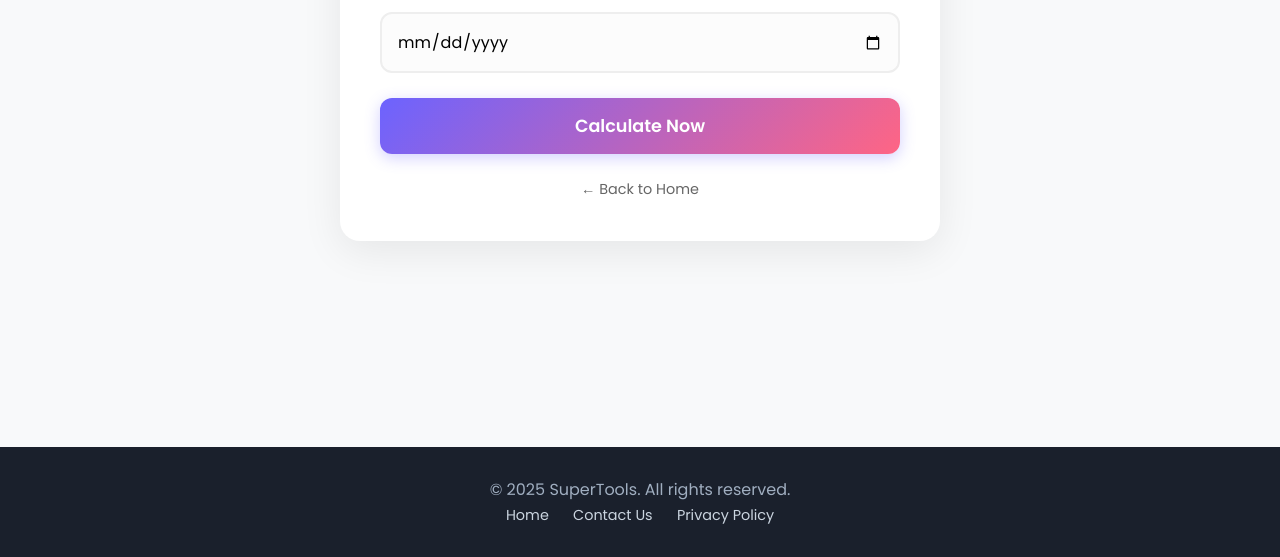
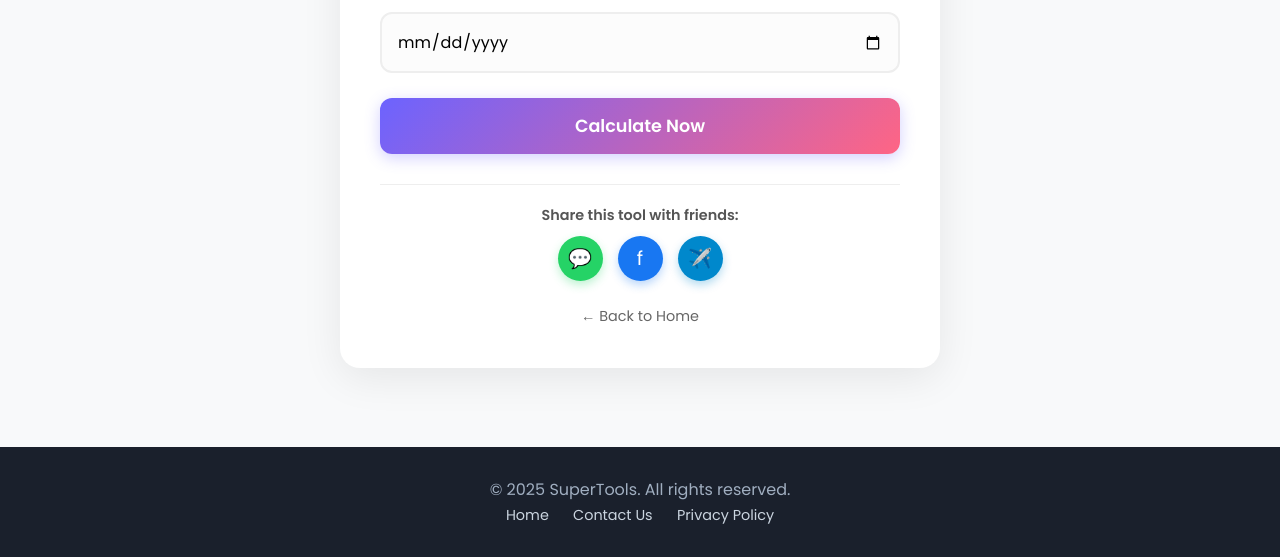
Before and after one commit to izharkha805280-lang/Multi-Tools-AI, a plain HTML site: page age-calculator.html in a window 1280 px wide. Shown: the part 243-800 px from the top of the page. Drawn offline with Linux system fonts and the light colour scheme.

Commit message:
Update age-calculator.html

```diff
--- a/age-calculator.html
+++ b/age-calculator.html
@@ -23,6 +23,23 @@
 
         <div id="result" style="margin-top: 20px; display: none;">
             <h3>You are <span id="years">0</span> Years Old</h3>
+        </div>
+
+        <div class="share-section">
+            <p>Share this tool with friends:</p>
+            <div class="share-btn-container">
+                <a href="whatsapp://send?text=Check out this amazing free tool! 🔥 https://multi-tools-ai.vercel.app" class="share-btn whatsapp" target="_blank">
+                    💬
+                </a>
+
+                <a href="https://www.facebook.com/sharer/sharer.php?u=https://multi-tools-ai.vercel.app" class="share-btn facebook" target="_blank">
+                    f
+                </a>
+
+                <a href="https://t.me/share/url?url=https://multi-tools-ai.vercel.app&text=Useful Free Tool!" class="share-btn telegram" target="_blank">
+                    ✈️
+                </a>
+            </div>
         </div>
 
         <a href="index.html" class="back-btn">← Back to Home</a>
```
